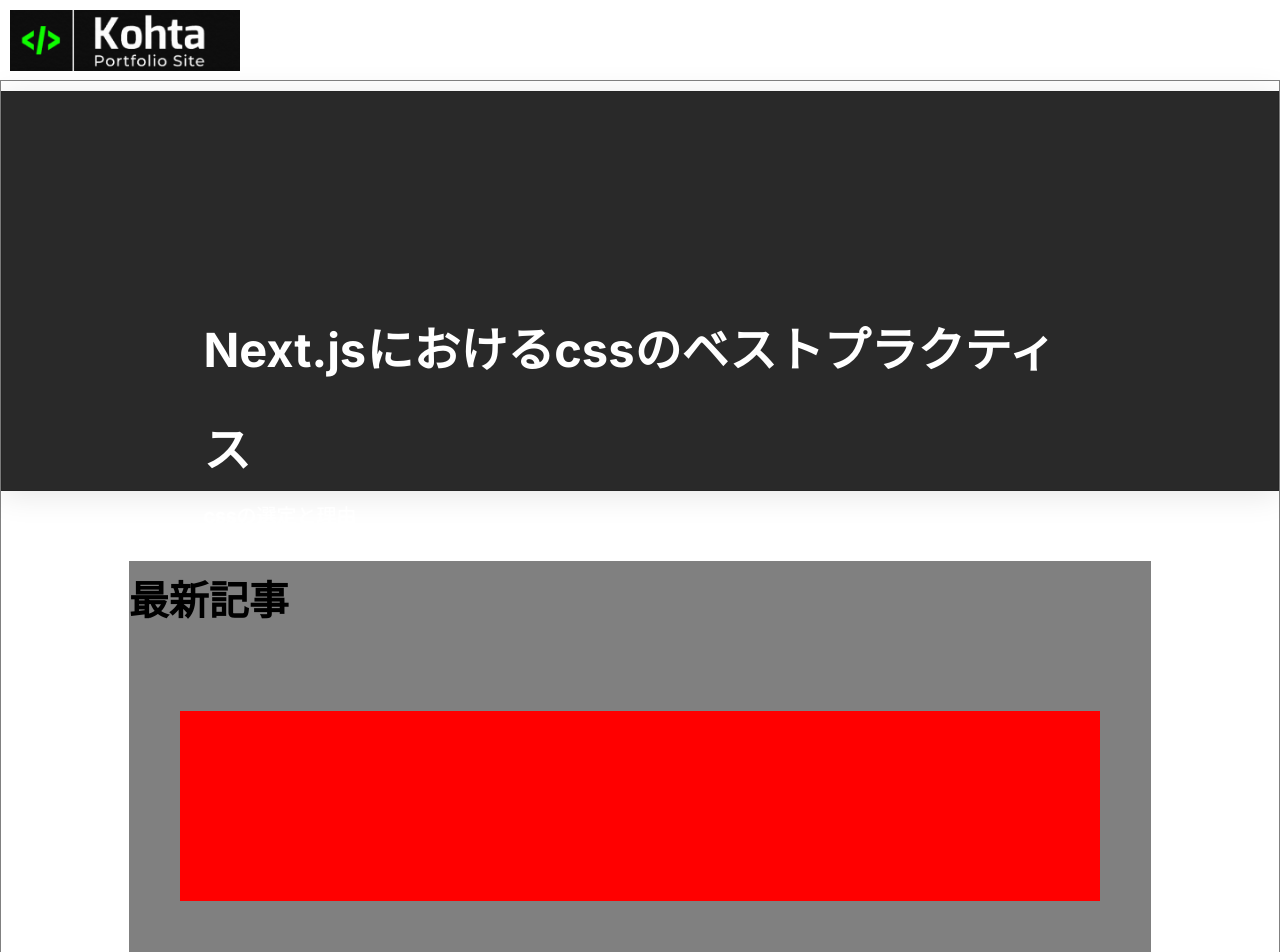
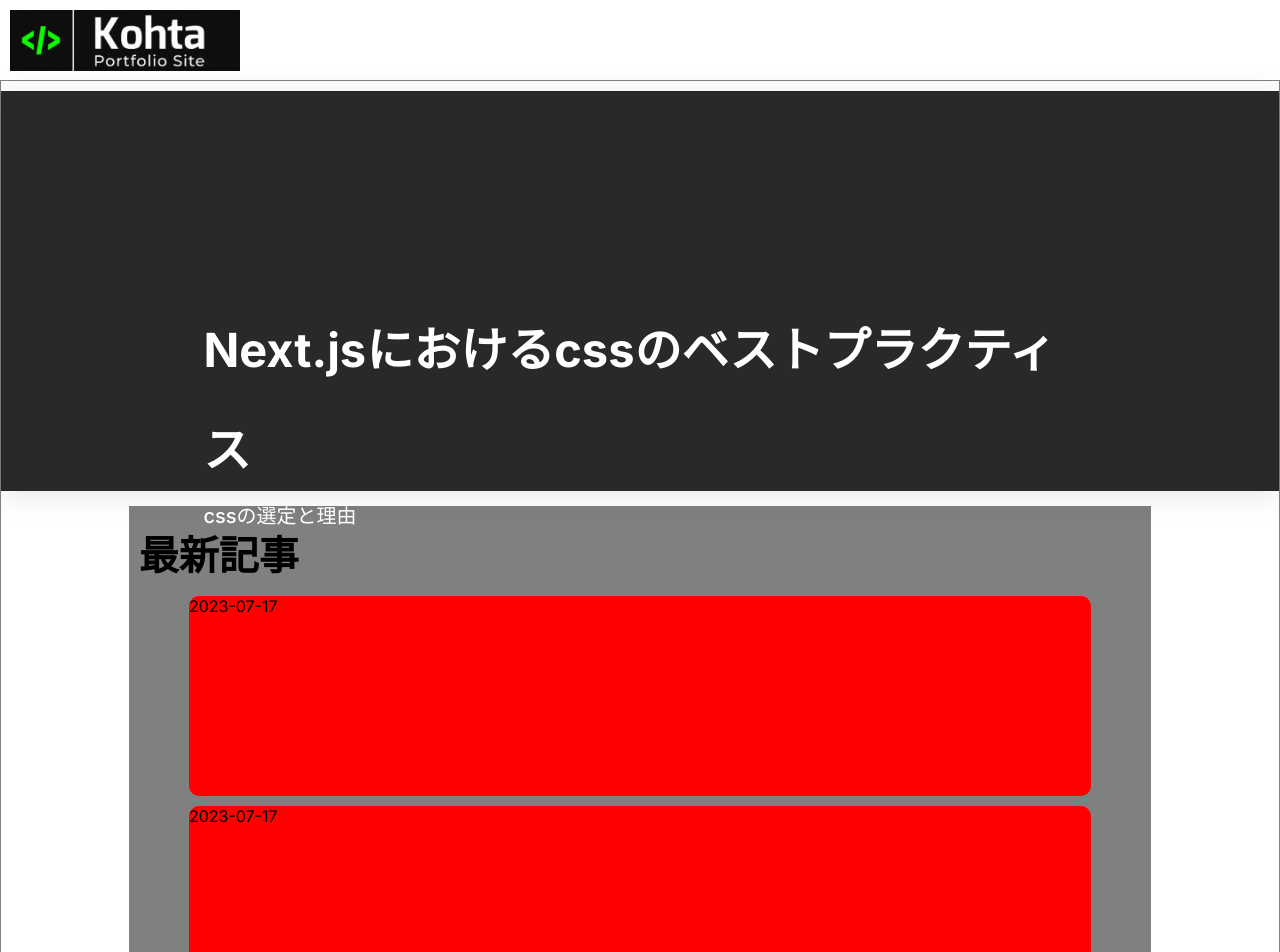
Before and after one commit to kohta9521/BlogSite_kohta, a Next.js app: page / in a window 1280 px wide. Shown: the top 952 px of the page. Built offline with nearby package versions, Linux system fonts and the light colour scheme.

Commit message:
add card componetns not good

```diff
--- a/src/app/components/atoms/DateText.module.css
+++ b/src/app/components/atoms/DateText.module.css
@@ -0,0 +1,4 @@
+.dateBox {
+  width: 100%;
+  height: 50px;
+}
--- a/src/app/components/atoms/DateText.tsx
+++ b/src/app/components/atoms/DateText.tsx
@@ -0,0 +1,23 @@
+import React, { FC } from "react";
+
+// css import
+import styles from "./DateText.module.css";
+
+
+// interface type
+interface dateProps {
+  id: number;
+  dateText: string;
+}
+
+const DateText: React.FC<dateProps> = ({ id, dateText }) => {
+  return  (
+    <div className={styles.dateBox} key={id}>
+      <p className={styles.dateText}>
+      {dateText}
+      </p>
+    </div>
+  )
+}
+
+export default DateText;
--- a/src/app/components/atoms/Title.module.css
+++ b/src/app/components/atoms/Title.module.css
@@ -3,7 +3,7 @@
   height: 80px;
   font-size: 20px;
   line-height: 80px;
-  margin: 70px auto;
+  margin: 0 auto;
   background-color: gray;
 }
 
--- a/src/app/components/molecules/BlogCard.module.css
+++ b/src/app/components/molecules/BlogCard.module.css
@@ -1,7 +1,9 @@
 .blogCardBox {
   width: 90%;
-  height: 190px;
+  height: 200px;
   margin: 0 auto;
+  margin-bottom: 10px;
+  border-radius: 10px;
   background-color: red;
 }
 /* タブレット */
--- a/src/app/components/molecules/BlogCard.tsx
+++ b/src/app/components/molecules/BlogCard.tsx
@@ -2,6 +2,14 @@
 
 // css import
 import styles from "./BlogCard.module.css";
+import DateText from "../atoms/DateText";
+
+// interface type
+// 二重になるのがあまり良くない気がする、、
+interface BlogCardProps {
+  id: number;
+}
+
 
 
 const BlogCard: React.FC = () => {
@@ -9,9 +17,10 @@
     <div className={styles.blogCardBox}>
       <div className={styles.imgBox}>
 {/* date componets and blogImg componet */}
+        <DateText id={1} dateText="2023-07-17" />
       </div>
       <div className={styles.textBox}>
-{/*blogTitle comopnetns and BlogExplatin components and tag components */}
+{/*blogTitle comopnetns and BlogExplatin components and tag components and blogMoveButton components */}
       </div>
     </div>
   )
--- a/src/app/components/organisms/Hero.module.css
+++ b/src/app/components/organisms/Hero.module.css
@@ -2,6 +2,7 @@
   width: 100%;
   height: 500px;
   margin-top: 10px;
+  margin-bottom: 15px;
   background-color: black;
   background: rgba(0, 0, 0, 0.84);
   box-shadow: 0 4px 30px rgba(0, 0, 0, 0.1);
--- a/src/app/components/organisms/NewBlogSection.module.css
+++ b/src/app/components/organisms/NewBlogSection.module.css
@@ -1,6 +1,6 @@
 .newBlogBox {
   width: 80%;
-  height: 700px;
+  padding: 10px;
   margin: 0 auto;
   background-color: gray;
 }
--- a/src/app/components/organisms/NewBlogSection.tsx
+++ b/src/app/components/organisms/NewBlogSection.tsx
@@ -11,6 +11,8 @@
     <div className={styles.newBlogBox}>
       <Title id={1} text="最新記事" link="#blog" size="medium"  />
       <BlogCard />
+      <BlogCard />
+      <BlogCard />
     </div>
   )
 }
```
Also changed, not shown: src/app/components/atoms/BlogMoveButton.module.css (added), src/app/components/atoms/BlogMoveButton.tsx (added).
